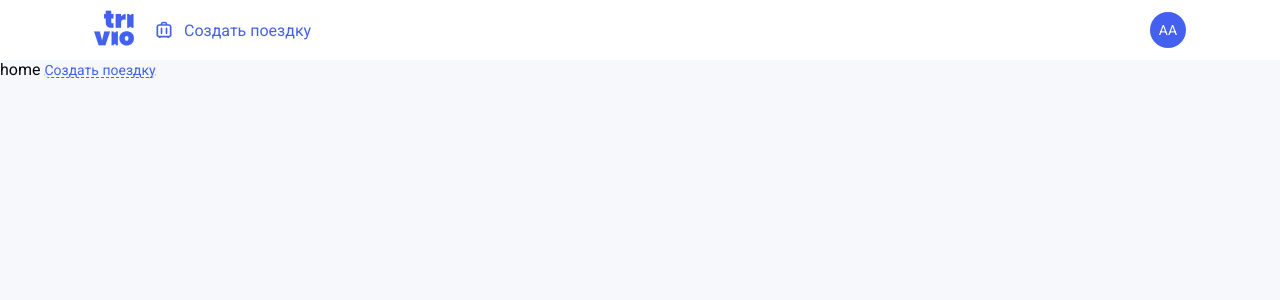
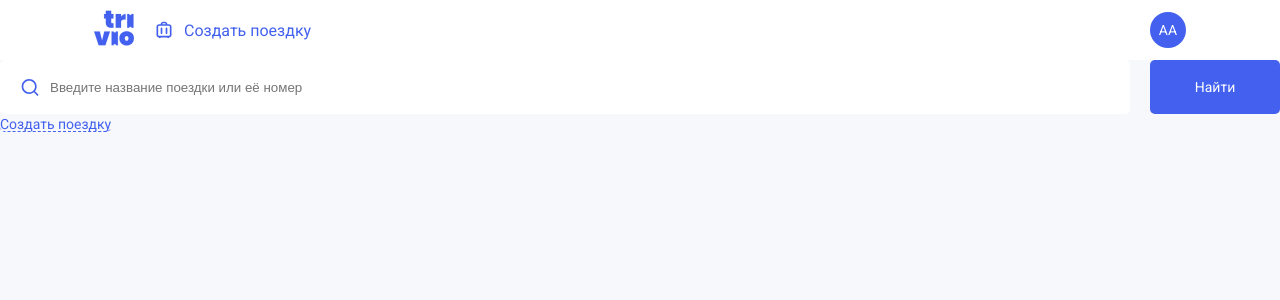
Before and after one commit to gartonot/trivio-test, a Vue app: page / in a window 1280 px wide. Shown: the top 300 px of the page. Built offline with nearby package versions, Linux system fonts and the light colour scheme.

Commit message:
feat: Добавил форму для поисков поездок

```diff
--- a/src/assets/icons/icons.ts
+++ b/src/assets/icons/icons.ts
@@ -2,4 +2,5 @@ export const icons = {
     baggage: '<svg width="20" height="20" viewBox="0 0 20 20" fill="none" xmlns="http://www.w3.org/2000/svg"><path d="M12.5 5V4.16667C12.5 3.72464 12.3244 3.30072 12.0119 2.98816C11.6993 2.67559 11.2754 2.5 10.8334 2.5H9.16671C8.72468 2.5 8.30076 2.67559 7.9882 2.98816C7.67564 3.30072 7.50004 3.72464 7.50004 4.16667V5M12.5 5H15C15.4421 5 15.866 5.17559 16.1786 5.48816C16.4911 5.80072 16.6667 6.22464 16.6667 6.66667V15C16.6667 15.442 16.4911 15.866 16.1786 16.1785C15.866 16.4911 15.4421 16.6667 15 16.6667H14.1667M12.5 5H7.50004M7.50004 5H5.00004C4.55801 5 4.13409 5.17559 3.82153 5.48816C3.50897 5.80072 3.33337 6.22464 3.33337 6.66667V15C3.33337 15.442 3.50897 15.866 3.82153 16.1785C4.13409 16.4911 4.55801 16.6667 5.00004 16.6667H5.83337M7.50004 8.33333V13.3333M12.5 13.3333V8.33333M5.83337 16.6667V17.5M5.83337 16.6667H14.1667M14.1667 16.6667V17.5" stroke="currentColor" stroke-width="1.66667" stroke-linecap="round" stroke-linejoin="round"/></svg>',
     cross: '<svg width="20" height="20" viewBox="0 0 20 20" fill="none" xmlns="http://www.w3.org/2000/svg"><path d="M10.0001 8.82178L14.1251 4.69678L15.3034 5.87511L11.1784 10.0001L15.3034 14.1251L14.1251 15.3034L10.0001 11.1784L5.87511 15.3034L4.69678 14.1251L8.82178 10.0001L4.69678 5.87511L5.87511 4.69678L10.0001 8.82178Z" fill="currentColor"/></svg>',
     arrowDown: '<svg width="20" height="20" viewBox="0 0 20 20" fill="none" xmlns="http://www.w3.org/2000/svg"><path d="M6.66992 8.3501L10.0032 11.6834L13.3365 8.3501" stroke="currentColor" stroke-width="2" stroke-linecap="round" stroke-linejoin="round"/></svg>',
-}
+    magnifier: '<svg width="20" height="20" viewBox="0 0 20 20" fill="none" xmlns="http://www.w3.org/2000/svg"><path d="M15.0259 14.1809L18.5951 17.7492L17.4159 18.9284L13.8476 15.3592C12.5199 16.4235 10.8684 17.0024 9.16675 17C5.02675 17 1.66675 13.64 1.66675 9.5C1.66675 5.36 5.02675 2 9.16675 2C13.3067 2 16.6667 5.36 16.6667 9.5C16.6692 11.2017 16.0903 12.8531 15.0259 14.1809ZM13.3542 13.5625C14.4118 12.4749 15.0025 11.0171 15.0001 9.5C15.0001 6.27666 12.3892 3.66666 9.16675 3.66666C5.94341 3.66666 3.33341 6.27666 3.33341 9.5C3.33341 12.7225 5.94341 15.3334 9.16675 15.3334C10.6838 15.3357 12.1417 14.7451 13.2292 13.6875L13.3542 13.5625Z" fill="currentColor"/></svg>',
+};
--- a/src/pages/HomePage.vue
+++ b/src/pages/HomePage.vue
@@ -1,6 +1,20 @@
 <template>
     <div>
-        home
+        <div :class="$style.form">
+            <AppInputText
+                v-model:value="tripNameOrId"
+                :class="$style.inputTextSearch"
+                iconName="magnifier"
+                placeholder="Введите название поездки или её номер"
+            />
+            <AppButton
+                text="Найти"
+                size="large"
+                :class="$style.buttonSearch"
+                @click="searchTrip()"
+            />
+        </div>
+
         <AppButton
             text="Создать поездку"
             type="text"
@@ -13,17 +27,35 @@
 <script setup lang="ts" >
 import useDrawerCreateTrip from '@/composables/useDrawerCreateTrip.ts';
 import AppButton from '@/components/ui/AppButton.vue';
+import AppInputText from '@/components/ui/AppInputText.vue';
+import { ref } from 'vue';
 
 const drawer = useDrawerCreateTrip();
 
+const tripNameOrId = ref('');
+
+const searchTrip = () => {
+    // TODO: Фильтровать список поездок по клику
+    console.log(tripNameOrId.value);
+};
 const createTrip = () => {
     drawer.openDrawer();
 };
 </script>
 
 <style module>
+.form {
+    display: flex;
+    gap: 20px;
+}
+.inputTextSearch {
+    padding-inline: 20px;
+}
+.buttonSearch {
+    max-width: 130px;
+}
 .buttonCreateTrip {
-  color: var(--color-primary);
-  border-bottom: 1px dashed var(--color-primary);
+    color: var(--color-primary);
+    border-bottom: 1px dashed var(--color-primary);
 }
 </style>
```
